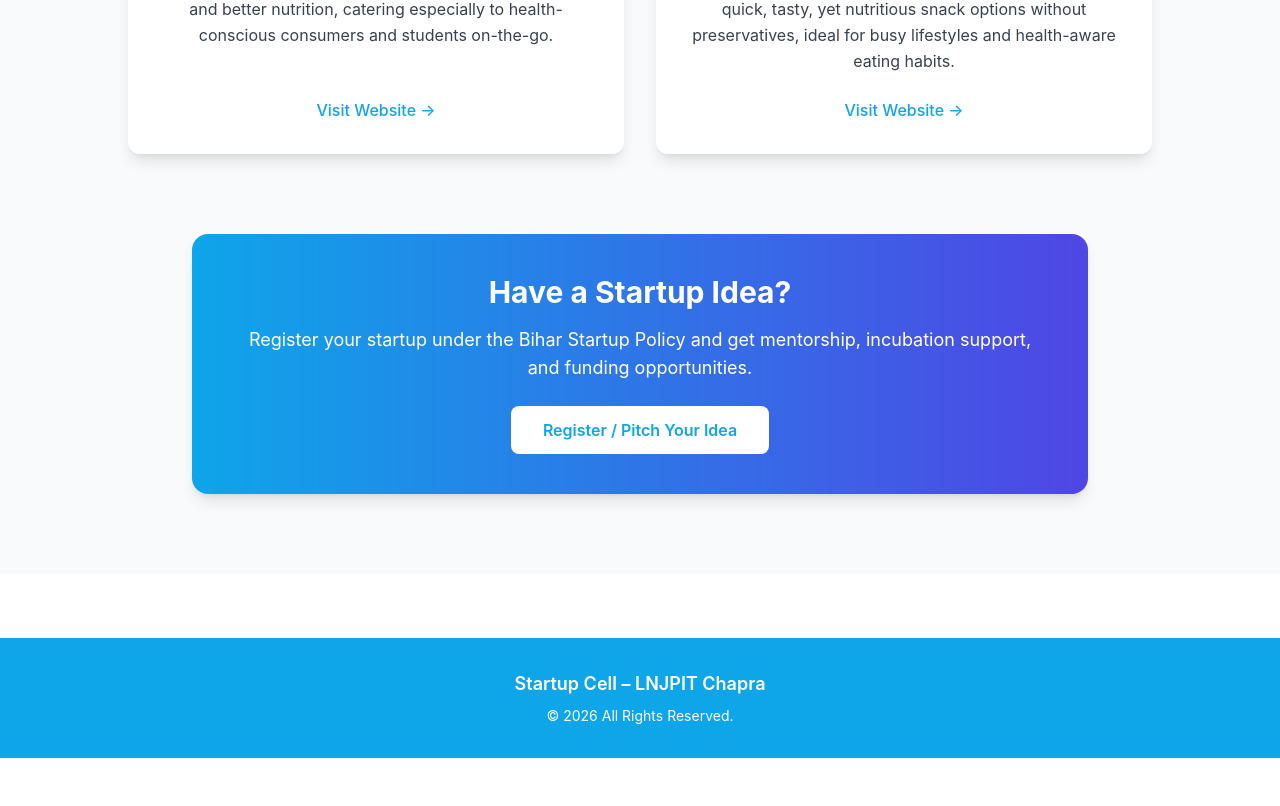
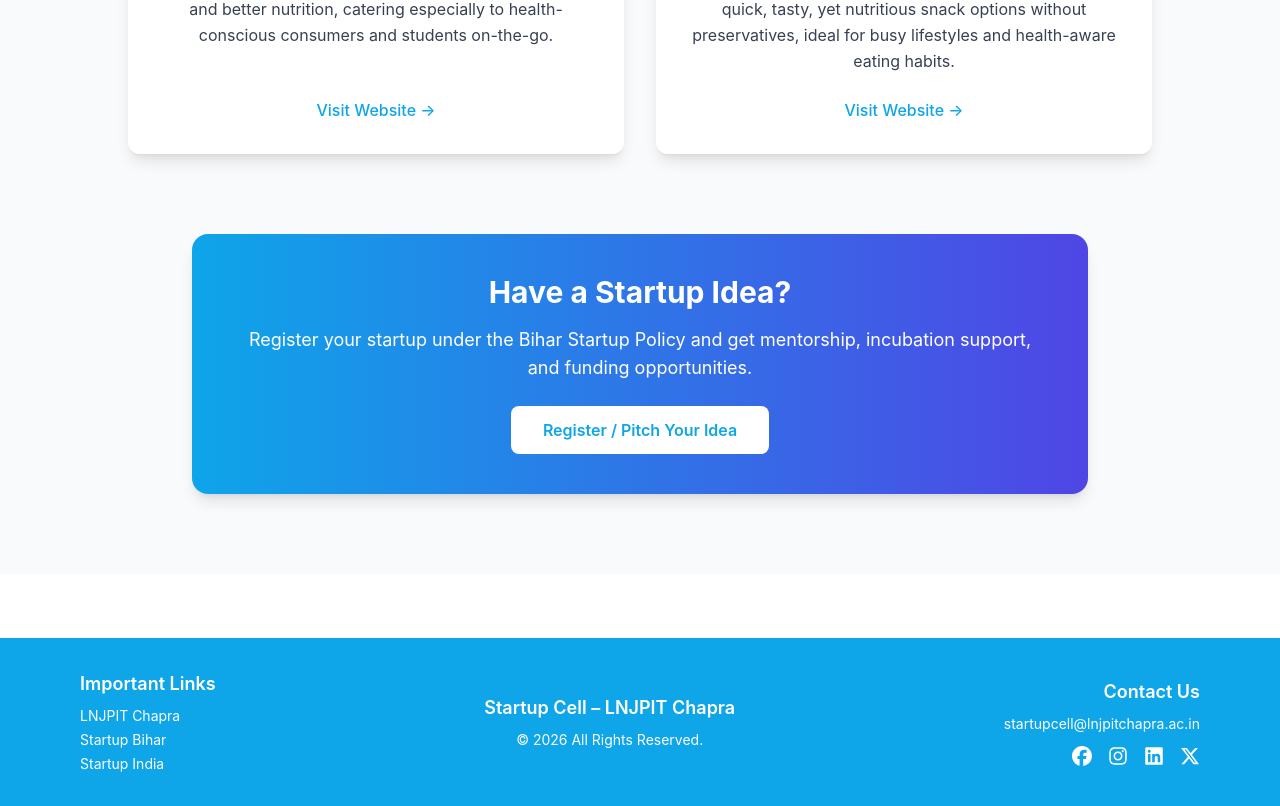
Before and after one commit to kvishwa-dev/startup-cell-lnjpit, a React (Vite) app: page /startups in a window 1280 px wide. Shown: the part 597-1403 px from the top of the page. Before the commit the page ends 1355 px from the top, so only its background shows below. Built offline with nearby package versions, Linux system fonts and the light colour scheme; the HTML template or start-up script is replaced by a standard one.

Commit message:
Footer update

```diff
--- a/src/components/Footer.tsx
+++ b/src/components/Footer.tsx
@@ -1,13 +1,64 @@
+import { FaFacebook, FaInstagram, FaLinkedin, FaXTwitter } from "react-icons/fa6";
+
 const Footer = () => {
   return (
-    <footer className="bg-primary text-white text-center py-8 mt-16">
-      <p className="text-lg font-semibold">
-        Startup Cell – LNJPIT Chapra
-      </p>
+    <footer className="bg-primary text-white py-8 mt-16">
+      <div className="max-w-6xl mx-auto px-4 flex flex-col md:flex-row justify-between items-center md:items-center">
 
-      <p className="text-sm mt-2">
-        © 2026 All Rights Reserved.
-      </p>
+        {/* Left Side - Important Links */}
+        <div className="mb-6 md:mb-0 text-center md:text-left">
+          <h3 className="text-lg font-semibold mb-2">Important Links</h3>
+          <ul className="space-y-1 text-sm">
+            <li>
+              <a href="https://lnjpitchapra.ac.in" target="_blank" rel="noopener noreferrer" className="hover:underline">
+                LNJPIT Chapra
+              </a>
+            </li>
+            <li>
+              <a href="https://startup.bihar.gov.in" target="_blank" rel="noopener noreferrer" className="hover:underline">
+                Startup Bihar
+              </a>
+            </li>
+            <li>
+              <a href="https://www.startupindia.gov.in" target="_blank" rel="noopener noreferrer" className="hover:underline">
+                Startup India
+              </a>
+            </li>
+          </ul>
+        </div>
+
+        {/* Center Content */}
+        <div className="mb-6 md:mb-0 text-center">
+          <p className="text-lg font-semibold">
+            Startup Cell – LNJPIT Chapra
+          </p>
+          <p className="text-sm mt-2">
+            © 2026 All Rights Reserved.
+          </p>
+        </div>
+
+        {/* Right Side - Contact & Social */}
+        <div className="text-center md:text-right">
+          <h3 className="text-lg font-semibold mb-2">Contact Us</h3>
+          <p className="text-sm">startupcell@lnjpitchapra.ac.in</p>
+
+          <div className="flex justify-center md:justify-end gap-4 mt-3 text-xl">
+            <a href="#" className="hover:text-gray-300">
+              <FaFacebook />
+            </a>
+            <a href="#" className="hover:text-gray-300">
+              <FaInstagram />
+            </a>
+            <a href="#" className="hover:text-gray-300">
+              <FaLinkedin />
+            </a>
+            <a href="#" className="hover:text-gray-300">
+              <FaXTwitter />
+            </a>
+          </div>
+        </div>
+
+      </div>
     </footer>
   );
 };
```
